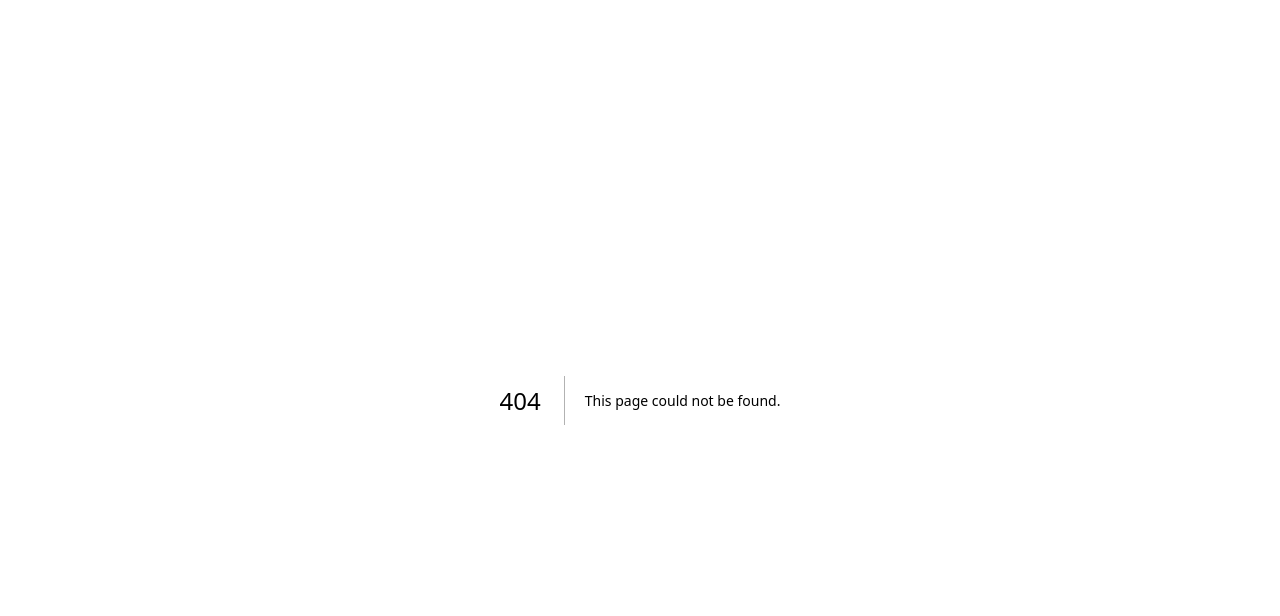
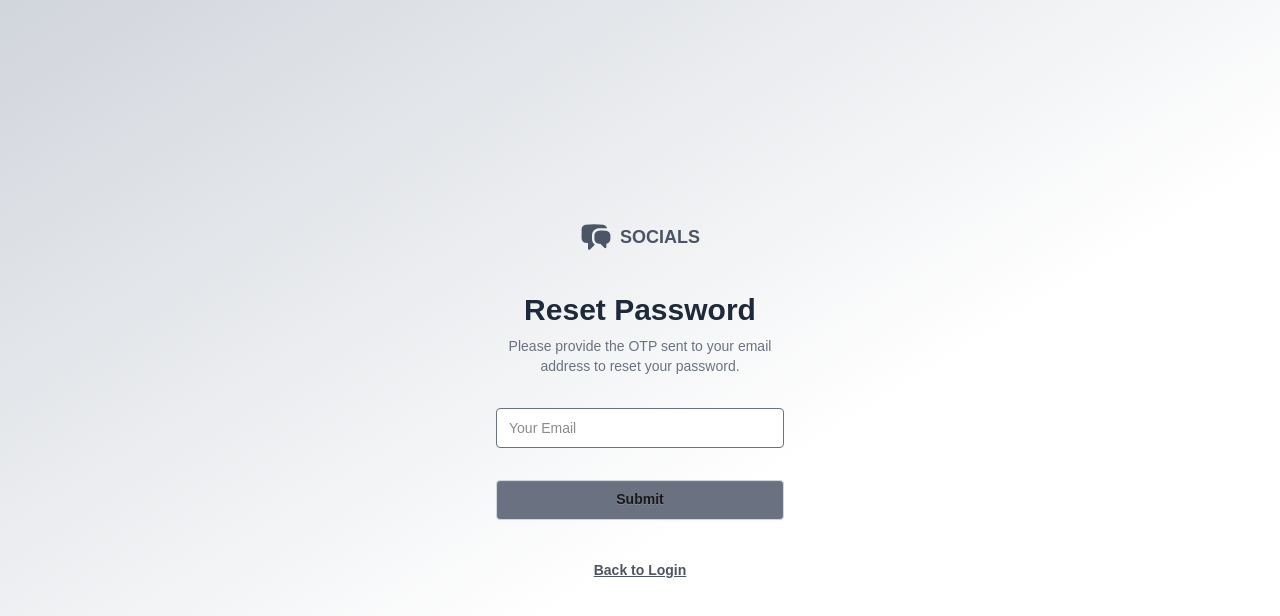
Before and after one commit to oxcode-dev/socials-frontend, a Next.js app: page /auth/reset-password in a window 1280 px wide. Before the commit this address had no page. Shown: the top 616 px of the page. Built offline with nearby package versions, Linux system fonts and the light colour scheme.

Commit message:
initials

```diff
--- /dev/null
+++ b/app/auth/reset-password/page.tsx
@@ -0,0 +1,50 @@
+'use client'
+
+import SignUpForm from '@/forms/auth/SignUpForm'
+// import RegistrationForm from '@/forms/auth/RegistrationForm'
+import Link from 'next/link'
+import React from 'react'
+
+const page = () => {
+    return (
+        <div>
+            <div className="flex flex-col justify-center h-full">
+                <div className="py-4 md:py-8 space-y-2 text-center">
+                    <p className="text-xl md:text-3xl font-bold text-gray-800">
+                        Reset Password
+                    </p>
+
+                    <p className="text-sm text-gray-500 font-medium">
+                        Please provide the OTP sent to your email address to reset your password.
+                    </p>
+                </div>
+
+                <div className="w-full space-y-4">
+                    <div>
+                        {/* <SignUpForm /> */}
+                        <form className="flex flex-col w-full space-y-4">
+                            <div>
+                                <input type="email" placeholder="Your Email" className="input bg-white border-gray-500" />
+                            </div>
+
+                            <div className="w-full pt-4">
+                                <button className="btn bg-gray-500 border-gray-300 w-full">Submit</button>
+                            </div>
+                        </form>
+                    </div>
+
+                    <div className="pt-4 md:pt-6 text-center">
+                        <p className="text-sm text-gray-500 font-medium">
+                            <Link href="/auth" className="text-gray-600 font-semibold underline">
+                               Back to Login
+                            </Link>
+                        </p>
+                    </div>
+                </div>
+
+            </div>
+        </div>
+    )
+}
+
+export default page
--- /dev/null
+++ b/forms/auth/ResetPasswordForm.tsx
@@ -0,0 +1,51 @@
+import Link from 'next/link'
+
+type LoginFormProp = {
+    email: string
+    password: string
+    remember_me: boolean
+};
+
+
+const ResetPasswordForm = () => {
+    return (
+        <>
+
+            <form className="flex flex-col w-full space-y-4">
+                <div>
+                    <input type="email" placeholder="Your Email" className="input bg-white border-gray-500" />
+                </div>
+                <div>
+                    <input type="password" placeholder="********" className="input bg-white border-gray-500" />
+                </div>
+
+                <div className="flex justify-between items-center py-1.5">
+                    <div>
+                        <label className="label text-sm">
+                            <input
+                                type="checkbox"
+                                defaultChecked
+                                className="checkbox checkbox-neutral checked:text-white checked:bg-gray-600 checked:border-transparent checkbox-sm"
+                            />
+                            Remember me
+                        </label>
+                    </div>
+
+                    <div>
+                        <Link href="/auth/forgot-password" className="text-sm text-gray-500 font-medium underline">
+                            Forgot Password?
+                        </Link>
+                    </div>
+
+                </div>
+
+                <div className="w-full pt-4">
+                    <button className="btn bg-gray-500 border-gray-300 w-full">Sign In</button>
+                </div>
+            </form>
+
+        </>
+    )
+}
+
+export default ResetPasswordForm;
```
